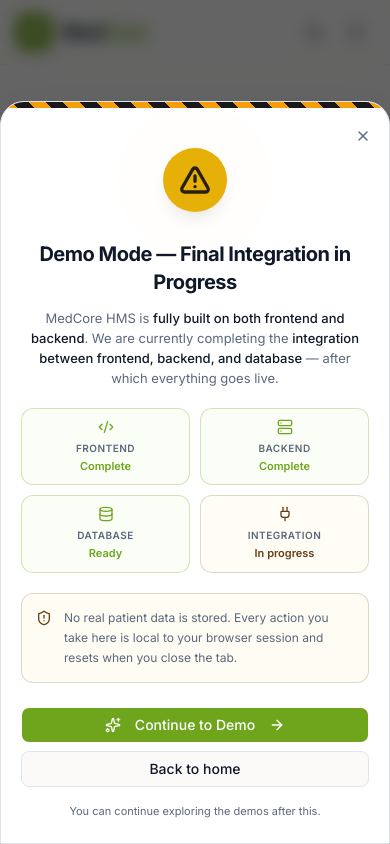
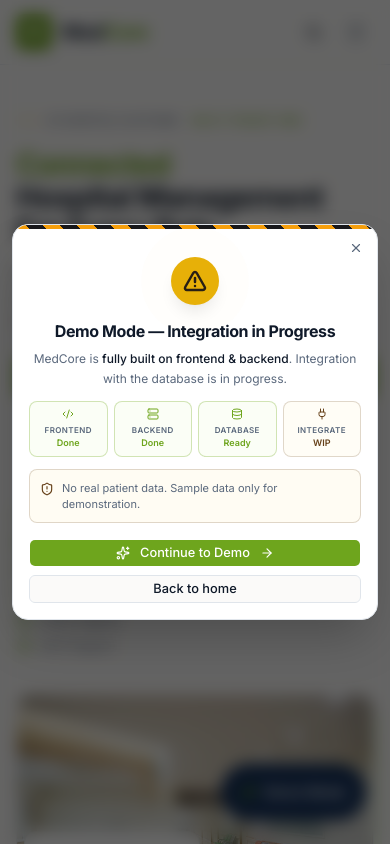
Before and after one commit to dulal-jgec/medcore-hms, a Next.js app in the folder frontend/: page / in a window 390 px wide. Shown: the top 844 px of the page. Built offline with nearby package versions, Linux system fonts and the light colour scheme.

Commit message:
fix: compact maintenance modal for mobile

```diff
--- a/frontend/src/components/portal/maintenance-modal.jsx
+++ b/frontend/src/components/portal/maintenance-modal.jsx
@@ -45,7 +45,7 @@
   }
 
   return (
-    <div className="fixed inset-0 z-[100] flex items-end justify-center p-0 sm:items-center sm:p-4">
+    <div className="fixed inset-0 z-[100] flex items-center justify-center p-3 sm:p-4">
       {/* Backdrop */}
       <div
         className="absolute inset-0 bg-black/60 backdrop-blur-sm"
@@ -53,11 +53,11 @@
         aria-hidden
       />
 
-      {/* Modal */}
-      <div className="relative max-h-[92vh] w-full max-w-lg overflow-y-auto rounded-t-3xl border border-border bg-card shadow-2xl sm:max-h-none sm:rounded-3xl">
-        {/* Top warning strip */}
+      {/* Modal — compact on mobile */}
+      <div className="relative max-h-[88vh] w-full max-w-sm overflow-y-auto rounded-2xl border border-border bg-card shadow-2xl sm:max-w-lg sm:rounded-3xl">
+        {/* Warning strip */}
         <div
-          className="h-1.5 w-full"
+          className="h-1 w-full sm:h-1.5"
           style={{
             backgroundImage:
               "repeating-linear-gradient(45deg, #F59E0B 0, #F59E0B 12px, #18181B 12px, #18181B 24px)",
@@ -68,58 +68,54 @@
         <button
           type="button"
           onClick={dismiss}
-          className="absolute right-3 top-5 z-10 rounded-md p-1.5 text-muted-foreground transition-colors hover:bg-muted hover:text-foreground sm:right-4 sm:top-6"
+          className="absolute right-2.5 top-3 z-10 rounded-md p-1 text-muted-foreground transition-colors hover:bg-muted hover:text-foreground sm:right-4 sm:top-5 sm:p-1.5"
           aria-label="Close"
         >
-          <X className="h-4 w-4" />
+          <X className="h-3.5 w-3.5 sm:h-4 sm:w-4" />
         </button>
 
-        <div className="px-5 pb-6 pt-8 text-center sm:px-10 sm:pb-8 sm:pt-10">
-          {/* Animated icon */}
-          <div className="relative mx-auto flex h-20 w-20 items-center justify-center sm:h-24 sm:w-24">
+        <div className="px-4 pb-4 pt-6 text-center sm:px-10 sm:pb-8 sm:pt-10">
+          {/* Animated icon — smaller on mobile */}
+          <div className="relative mx-auto flex h-14 w-14 items-center justify-center sm:h-24 sm:w-24">
             <span className="absolute inset-0 animate-ping rounded-full bg-highlight/20" />
             <span
-              className="absolute inset-2 animate-pulse rounded-full bg-highlight/10"
+              className="absolute inset-1 animate-pulse rounded-full bg-highlight/10 sm:inset-2"
               style={{ animationDuration: "2s" }}
             />
-            <div className="relative flex h-16 w-16 items-center justify-center rounded-full bg-highlight text-highlight-foreground shadow-lg sm:h-20 sm:w-20">
+            <div className="relative flex h-12 w-12 items-center justify-center rounded-full bg-highlight text-highlight-foreground shadow-lg sm:h-20 sm:w-20">
               <AlertTriangle
-                className="h-8 w-8 sm:h-10 sm:w-10"
+                className="h-6 w-6 sm:h-10 sm:w-10"
                 strokeWidth={2.5}
               />
             </div>
           </div>
 
           {/* Title */}
-          <h2 className="mt-5 text-xl font-bold tracking-tight sm:mt-6 sm:text-2xl">
-            Demo Mode — Final Integration in Progress
+          <h2 className="mt-3 text-base font-bold leading-tight tracking-tight sm:mt-6 sm:text-2xl">
+            Demo Mode — Integration in Progress
           </h2>
 
-          {/* Description */}
-          <p className="mx-auto mt-3 max-w-md text-[13px] leading-5 text-muted-foreground sm:text-sm sm:leading-6">
-            MedCore HMS is{" "}
+          {/* Description — shorter on mobile */}
+          <p className="mx-auto mt-2 max-w-md text-xs leading-5 text-muted-foreground sm:mt-3 sm:text-sm sm:leading-6">
+            MedCore is{" "}
             <span className="font-medium text-foreground">
-              fully built on both frontend and backend
+              fully built on frontend &amp; backend
             </span>
-            . We are currently completing the{" "}
-            <span className="font-medium text-foreground">
-              integration between frontend, backend, and database
-            </span>{" "}
-            — after which everything goes live.
+            . Integration with the database is in progress.
           </p>
 
-          {/* Status cards */}
-          <div className="mt-5 grid grid-cols-2 gap-2.5 sm:mt-6 sm:grid-cols-4 sm:gap-3">
+          {/* Status cards — 4 columns always on mobile, tighter */}
+          <div className="mt-3 grid grid-cols-4 gap-1.5 sm:mt-6 sm:gap-3">
             <StatusCard
               icon={Code2}
               label="Frontend"
-              value="Complete"
+              value="Done"
               status="done"
             />
             <StatusCard
               icon={Server}
               label="Backend"
-              value="Complete"
+              value="Done"
               status="done"
             />
             <StatusCard
@@ -130,45 +126,40 @@
             />
             <StatusCard
               icon={Plug}
-              label="Integration"
-              value="In progress"
+              label="Integrate"
+              value="WIP"
               status="progress"
             />
           </div>
 
-          {/* Info note */}
-          <div className="mt-5 flex items-start gap-3 rounded-xl border border-highlight-soft-foreground/20 bg-highlight-soft/40 p-3.5 text-left sm:mt-6 sm:p-4">
-            <ShieldAlert className="mt-0.5 h-4 w-4 shrink-0 text-highlight-soft-foreground" />
-            <p className="text-xs leading-5 text-muted-foreground">
-              No real patient data is stored. Every action you take here is
-              local to your browser session and resets when you close the tab.
+          {/* Info note — compact */}
+          <div className="mt-3 flex items-start gap-2 rounded-lg border border-highlight-soft-foreground/20 bg-highlight-soft/40 p-2.5 text-left sm:mt-6 sm:gap-3 sm:rounded-xl sm:p-4">
+            <ShieldAlert className="mt-0.5 h-3.5 w-3.5 shrink-0 text-highlight-soft-foreground sm:h-4 sm:w-4" />
+            <p className="text-[11px] leading-4 text-muted-foreground sm:text-xs sm:leading-5">
+              No real patient data. Sample data only for demonstration.
             </p>
           </div>
 
-          {/* CTAs */}
-          <div className="mt-6 flex flex-col gap-2 sm:mt-7 sm:flex-row sm:justify-center">
+          {/* CTAs — stack on mobile */}
+          <div className="mt-4 flex flex-col gap-2 sm:mt-7 sm:flex-row sm:justify-center">
             <Button
               onClick={dismiss}
-              size="lg"
-              className="w-full sm:w-auto"
+              size="sm"
+              className="w-full sm:h-11 sm:w-auto sm:px-6"
             >
-              <Sparkles className="mr-2 h-4 w-4" />
+              <Sparkles className="mr-1.5 h-3.5 w-3.5 sm:mr-2 sm:h-4 sm:w-4" />
               Continue to Demo
-              <ArrowRight className="ml-2 h-4 w-4" />
+              <ArrowRight className="ml-1.5 h-3.5 w-3.5 sm:ml-2 sm:h-4 sm:w-4" />
             </Button>
             <Button
               asChild
               variant="outline"
-              size="lg"
-              className="w-full sm:w-auto"
+              size="sm"
+              className="w-full sm:h-11 sm:w-auto sm:px-6"
             >
               <Link href="/">Back to home</Link>
             </Button>
           </div>
-
-          <p className="mt-4 text-[11px] text-muted-foreground sm:mt-5">
-            You can continue exploring the demos after this.
-          </p>
         </div>
       </div>
     </div>
@@ -182,25 +173,25 @@
     <div
       className={
         isDone
-          ? "rounded-xl border border-brand/30 bg-brand-soft/40 p-2.5 text-center sm:p-3"
-          : "rounded-xl border border-highlight-soft-foreground/20 bg-highlight-soft/30 p-2.5 text-center sm:p-3"
+          ? "rounded-lg border border-brand/30 bg-brand-soft/40 p-1.5 text-center sm:rounded-xl sm:p-3"
+          : "rounded-lg border border-highlight-soft-foreground/20 bg-highlight-soft/30 p-1.5 text-center sm:rounded-xl sm:p-3"
       }
     >
       <Icon
         className={
           isDone
-            ? "mx-auto h-4 w-4 text-brand"
-            : "mx-auto h-4 w-4 text-highlight-soft-foreground"
+            ? "mx-auto h-3 w-3 text-brand sm:h-4 sm:w-4"
+            : "mx-auto h-3 w-3 text-highlight-soft-foreground sm:h-4 sm:w-4"
         }
       />
-      <p className="mt-1.5 text-[10px] font-semibold uppercase tracking-wider text-muted-foreground sm:mt-2">
+      <p className="mt-1 text-[8px] font-semibold uppercase tracking-wider text-muted-foreground sm:mt-2 sm:text-[10px]">
         {label}
       </p>
       <p
         className={
           isDone
-            ? "mt-0.5 text-[11px] font-semibold text-brand sm:text-xs"
-            : "mt-0.5 text-[11px] font-semibold text-highlight-soft-foreground sm:text-xs"
+            ? "text-[9px] font-semibold text-brand sm:text-xs"
+            : "text-[9px] font-semibold text-highlight-soft-foreground sm:text-xs"
         }
       >
         {value}
```
